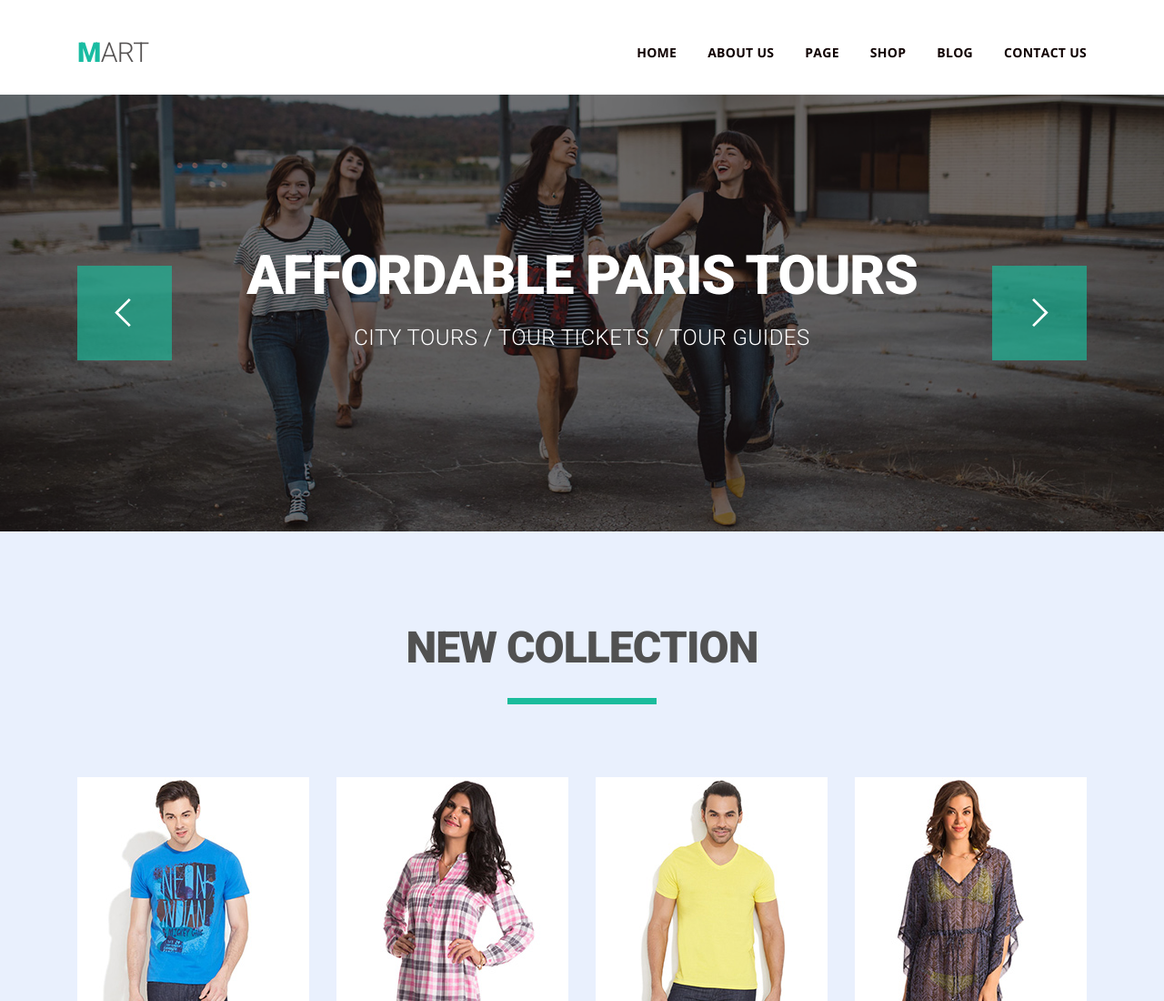
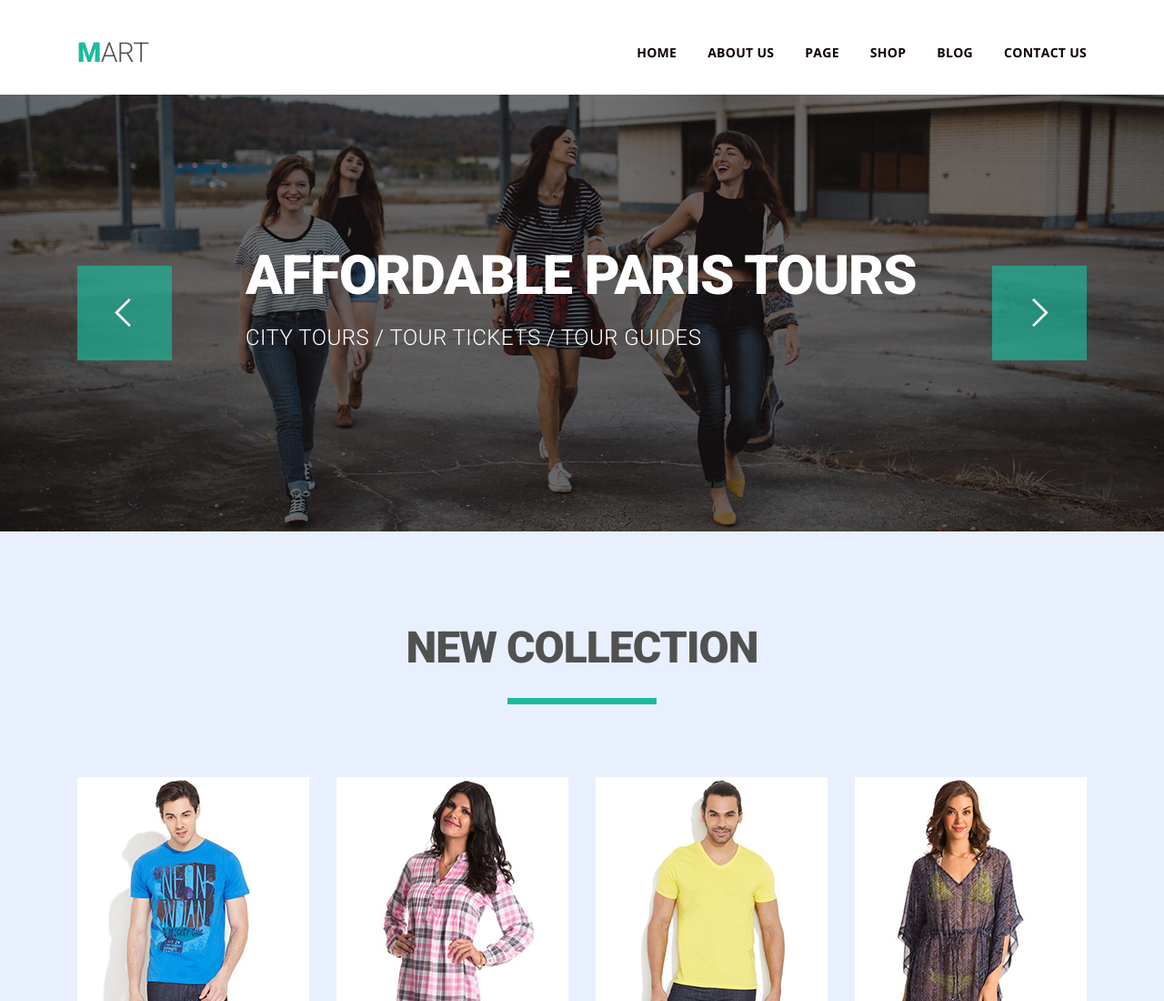
Before and after one commit to transformator98/module-05, a plain HTML site: page index.html in a window 1280 px wide. Shown: the top 1100 px of the page at 91% size. Drawn offline with nearby package versions, Linux system fonts and the light colour scheme.

Commit message:
version 1.05

```diff
--- a/css/style.css
+++ b/css/style.css
@@ -193,8 +193,7 @@ a {
 }
 
 .slider-title {
-  width: 790px;
-  text-align: center;
+  width: 740px;
   position: absolute;
   bottom: -70px;
   left: 50%;
```
